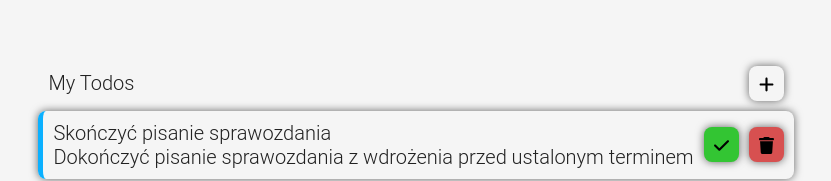
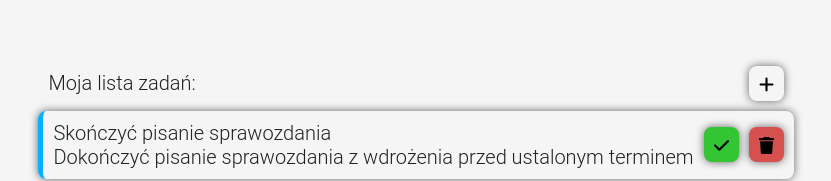
Before and after one commit to Uszkers/angular-bootcamp, an Angular app: page / in a window 1280 px wide. Shown: the part 200-381 px from the top of the page, without its empty margins (224-1055 px from the left). Built offline with nearby package versions, Linux system fonts and the light colour scheme.

Commit message:
Chapter 1.4:
*refresh

```diff
--- a/src/app/todos/todo-list/todo-list.component.html
+++ b/src/app/todos/todo-list/todo-list.component.html
@@ -1,6 +1,6 @@
 <ul class="todos">
   <header class="todos__header">
-    My Todos
+    Moja lista zadań:
     <button class="c-button c-button--icon" (click)="addTodo()">
       <img src="assets/plus-solid.svg" alt="add" />
     </button>
```
